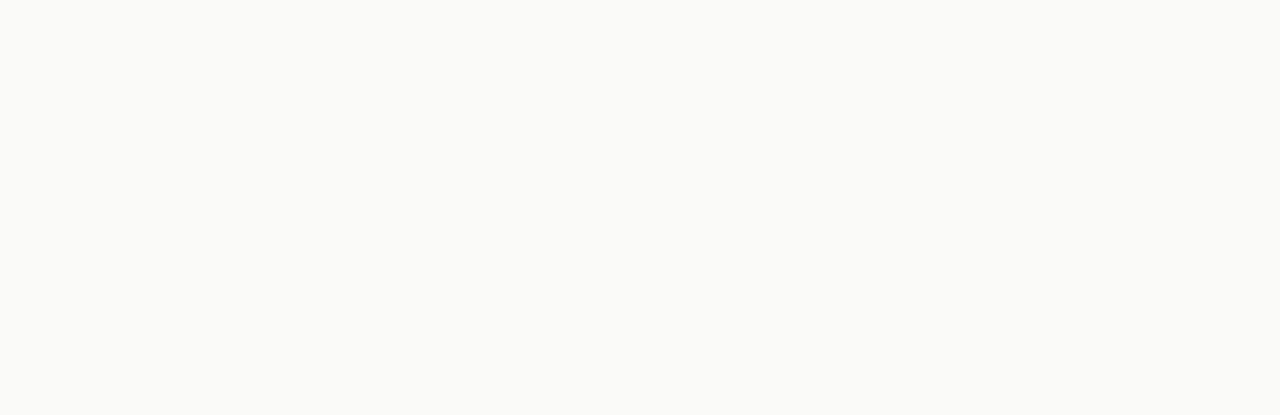
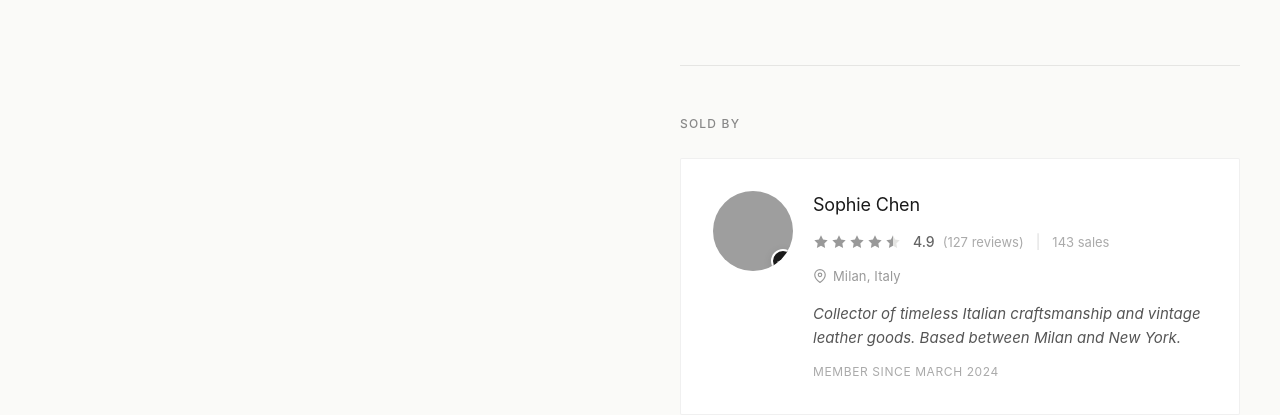
Before and after one commit to noahboekelman/bp-frontend, a Next.js app: page /pieces/vtg-001 in a window 1280 px wide. Shown: the part 1169-1584 px from the top of the page. Before the commit the page ends 1250 px from the top, so only its background shows below. Built offline with nearby package versions, Linux system fonts and the light colour scheme; grey boxes are pictures that could not be loaded.

Commit message:
feat: add seller section to piece client

```diff
--- a/next.config.ts
+++ b/next.config.ts
@@ -3,6 +3,14 @@
 const nextConfig: NextConfig = {
   /* config options here */
   reactCompiler: true,
+  images: {
+    remotePatterns: [
+      {
+        protocol: "https",
+        hostname: "i.pravatar.cc",
+      },
+    ],
+  },
 };
 
 export default nextConfig;
--- a/src/app/pieces/[id]/PieceClient.tsx
+++ b/src/app/pieces/[id]/PieceClient.tsx
@@ -1,16 +1,19 @@
 "use client";
 
 import { useState } from "react";
+import Image from "next/image";
 import { Product } from "@/types/product";
+import { User } from "@/types/user";
 import { useCart } from "@/context/CartContext";
 import ImageGallery from "./ImageGallery";
 import styles from "./page.module.css";
 
 interface PieceClientProps {
   product: Product;
+  seller?: User;
 }
 
-export default function PieceClient({ product }: PieceClientProps) {
+export default function PieceClient({ product, seller }: PieceClientProps) {
   const { addToCart } = useCart();
   const [justAdded, setJustAdded] = useState(false);
 
@@ -18,6 +21,73 @@
     addToCart(product);
     setJustAdded(true);
     setTimeout(() => setJustAdded(false), 2000);
+  };
+
+  const formatMemberSince = (dateString: string) => {
+    const date = new Date(dateString);
+    return date.toLocaleDateString("en-US", { year: "numeric", month: "long" });
+  };
+
+  const renderStars = (rating: number) => {
+    const stars = [];
+    const fullStars = Math.floor(rating);
+    const hasHalfStar = rating % 1 >= 0.5;
+
+    for (let i = 0; i < 5; i++) {
+      if (i < fullStars) {
+        // Full star
+        stars.push(
+          <svg
+            key={i}
+            width="16"
+            height="16"
+            viewBox="0 0 24 24"
+            fill="#999"
+            stroke="none"
+          >
+            <path d="M12 2l3.09 6.26L22 9.27l-5 4.87 1.18 6.88L12 17.77l-6.18 3.25L7 14.14 2 9.27l6.91-1.01L12 2z" />
+          </svg>
+        );
+      } else if (i === fullStars && hasHalfStar) {
+        // Half star
+        stars.push(
+          <svg
+            key={i}
+            width="16"
+            height="16"
+            viewBox="0 0 24 24"
+            fill="none"
+            stroke="none"
+          >
+            <defs>
+              <linearGradient id={`half-${i}`}>
+                <stop offset="50%" stopColor="#999" />
+                <stop offset="50%" stopColor="#e5e5e3" />
+              </linearGradient>
+            </defs>
+            <path
+              d="M12 2l3.09 6.26L22 9.27l-5 4.87 1.18 6.88L12 17.77l-6.18 3.25L7 14.14 2 9.27l6.91-1.01L12 2z"
+              fill={`url(#half-${i})`}
+            />
+          </svg>
+        );
+      } else {
+        // Empty star
+        stars.push(
+          <svg
+            key={i}
+            width="16"
+            height="16"
+            viewBox="0 0 24 24"
+            fill="#e5e5e3"
+            stroke="none"
+          >
+            <path d="M12 2l3.09 6.26L22 9.27l-5 4.87 1.18 6.88L12 17.77l-6.18 3.25L7 14.14 2 9.27l6.91-1.01L12 2z" />
+          </svg>
+        );
+      }
+    }
+    return stars;
   };
 
   return (
@@ -108,6 +178,81 @@
             <p className={styles.stockText}>In stock</p>
           )}
         </div>
+
+        {/* Seller Section */}
+        {seller && (
+          <div className={styles.sellerSection}>
+            <h2 className={styles.sellerTitle}>Sold by</h2>
+            <div className={styles.sellerCard}>
+              <div className={styles.sellerAvatar}>
+                <Image
+                  src={seller.avatar}
+                  alt={seller.name}
+                  fill
+                  sizes="80px"
+                  style={{ objectFit: "cover" }}
+                />
+                {seller.verifiedSeller && (
+                  <div className={styles.verifiedBadge} title="Verified Seller">
+                    <svg
+                      width="16"
+                      height="16"
+                      viewBox="0 0 24 24"
+                      fill="currentColor"
+                    >
+                      <path d="M9 16.17L4.83 12l-1.42 1.41L9 19 21 7l-1.41-1.41L9 16.17z" />
+                    </svg>
+                  </div>
+                )}
+              </div>
+              <div className={styles.sellerInfo}>
+                <h3 className={styles.sellerName}>{seller.name}</h3>
+                {seller.rating && (
+                  <div className={styles.sellerRating}>
+                    <div className={styles.stars}>
+                      {renderStars(seller.rating.average)}
+                    </div>
+                    <span className={styles.ratingText}>
+                      {seller.rating.average.toFixed(1)}
+                    </span>
+                    <span className={styles.ratingCount}>
+                      ({seller.rating.count} {seller.rating.count === 1 ? "review" : "reviews"})
+                    </span>
+                    {seller.totalSales && (
+                      <>
+                        <span className={styles.ratingDivider}>|</span>
+                        <span className={styles.salesCount}>
+                          {seller.totalSales} {seller.totalSales === 1 ? "sale" : "sales"}
+                        </span>
+                      </>
+                    )}
+                  </div>
+                )}
+                {seller.location && (
+                  <p className={styles.sellerLocation}>
+                    <svg
+                      width="14"
+                      height="14"
+                      viewBox="0 0 24 24"
+                      fill="none"
+                      stroke="currentColor"
+                      strokeWidth="2"
+                      style={{ marginRight: "6px" }}
+                    >
+                      <path d="M21 10c0 7-9 13-9 13s-9-6-9-13a9 9 0 0 1 18 0z" />
+                      <circle cx="12" cy="10" r="3" />
+                    </svg>
+                    {seller.location}
+                  </p>
+                )}
+                {seller.bio && <p className={styles.sellerBio}>{seller.bio}</p>}
+                <p className={styles.sellerMember}>
+                  Member since {formatMemberSince(seller.memberSince)}
+                </p>
+              </div>
+            </div>
+          </div>
+        )}
       </div>
     </div>
   );
--- a/src/app/pieces/[id]/page.module.css
+++ b/src/app/pieces/[id]/page.module.css
@@ -185,11 +185,145 @@
 /* Stock */
 .stock {
   text-align: center;
+  margin-bottom: 48px;
 }
 
 .stockText {
   font-size: 0.8rem;
   color: #888;
+  letter-spacing: 0.05em;
+}
+
+/* Seller Section */
+.sellerSection {
+  margin-top: 64px;
+  padding-top: 48px;
+  border-top: 1px solid #e5e5e3;
+}
+
+.sellerTitle {
+  font-size: 0.75rem;
+  font-weight: 500;
+  text-transform: uppercase;
+  letter-spacing: 0.1em;
+  color: #888;
+  margin-bottom: 24px;
+}
+
+.sellerCard {
+  display: flex;
+  gap: 20px;
+  align-items: start;
+  padding: 32px;
+  background: #fff;
+  border: 1px solid rgba(0, 0, 0, 0.06);
+  border-radius: 2px;
+  transition: all 0.3s ease;
+}
+
+.sellerCard:hover {
+  border-color: rgba(0, 0, 0, 0.12);
+  box-shadow: 0 4px 16px rgba(0, 0, 0, 0.04);
+}
+
+.sellerAvatar {
+  position: relative;
+  width: 80px;
+  height: 80px;
+  border-radius: 50%;
+  overflow: hidden;
+  background: #f5f5f5;
+  flex-shrink: 0;
+}
+
+.verifiedBadge {
+  position: absolute;
+  bottom: -2px;
+  right: -2px;
+  width: 24px;
+  height: 24px;
+  background: #1a1a1a;
+  color: #fff;
+  border-radius: 50%;
+  display: flex;
+  align-items: center;
+  justify-content: center;
+  border: 2px solid #fff;
+  box-shadow: 0 2px 8px rgba(0, 0, 0, 0.1);
+}
+
+.sellerInfo {
+  flex: 1;
+  display: flex;
+  flex-direction: column;
+  gap: 8px;
+}
+
+.sellerName {
+  font-size: 1.125rem;
+  font-weight: 400;
+  color: #1a1a1a;
+  margin: 0;
+  letter-spacing: -0.01em;
+}
+
+.sellerRating {
+  display: flex;
+  align-items: center;
+  gap: 8px;
+  margin: 4px 0;
+}
+
+.stars {
+  display: flex;
+  gap: 2px;
+}
+
+.ratingText {
+  font-size: 0.875rem;
+  color: #666;
+  font-weight: 500;
+  margin-left: 4px;
+}
+
+.ratingCount {
+  font-size: 0.8125rem;
+  color: #aaa;
+}
+
+.ratingDivider {
+  font-size: 0.875rem;
+  color: #ddd;
+  margin: 0 4px;
+}
+
+.salesCount {
+  font-size: 0.8125rem;
+  color: #aaa;
+}
+
+.sellerLocation {
+  font-size: 0.8125rem;
+  color: #999;
+  margin: 0;
+  display: flex;
+  align-items: center;
+  letter-spacing: 0.01em;
+}
+
+.sellerBio {
+  font-size: 0.9375rem;
+  line-height: 1.6;
+  color: #555;
+  margin: 8px 0 0 0;
+  font-style: italic;
+}
+
+.sellerMember {
+  font-size: 0.75rem;
+  color: #aaa;
+  margin: 4px 0 0 0;
+  text-transform: uppercase;
   letter-spacing: 0.05em;
 }
 
@@ -229,6 +363,10 @@
   .metaValue {
     max-width: 70%;
   }
+
+  .sellerCard {
+    padding: 24px;
+  }
 }
 
 @media (max-width: 640px) {
@@ -259,4 +397,29 @@
     max-width: 100%;
     text-align: left;
   }
+
+  .sellerSection {
+    margin-top: 48px;
+    padding-top: 40px;
+  }
+
+  .sellerCard {
+    flex-direction: column;
+    align-items: center;
+    text-align: center;
+    padding: 24px 20px;
+  }
+
+  .sellerAvatar {
+    width: 72px;
+    height: 72px;
+  }
+
+  .sellerRating {
+    justify-content: center;
+  }
+
+  .sellerLocation {
+    justify-content: center;
+  }
 }
--- a/src/app/pieces/[id]/page.tsx
+++ b/src/app/pieces/[id]/page.tsx
@@ -1,5 +1,6 @@
 import { notFound } from "next/navigation";
 import { getProductById } from "@/data/products";
+import { getUserById } from "@/data/users";
 import styles from "./page.module.css";
 import PieceClient from "./PieceClient";
 
@@ -17,10 +18,12 @@
     notFound();
   }
 
+  const seller = await getUserById(product.sellerId);
+
   return (
     <div className={styles.page}>
       <main className={styles.main}>
-        <PieceClient product={product} />
+        <PieceClient product={product} seller={seller} />
       </main>
     </div>
   );
--- a/src/data/products.ts
+++ b/src/data/products.ts
@@ -13,6 +13,7 @@
     images: ["/piece_1.png", "/piece_2.png","/piece_2.png","/piece_2.png","/piece_2.png","/piece_2.png","/piece_2.png","/piece_2.png","/piece_2.png","/piece_2.png"],
     featured: true,
     stock: 1,
+    sellerId: "user-001",
     dimensions: {
       width: 38,
       height: 30,
@@ -37,6 +38,7 @@
     images: ["/piece_2.png", "/piece_3.png"],
     featured: true,
     stock: 1,
+    sellerId: "user-002",
     dimensions: {
       width: 52,
       height: 68,
@@ -60,6 +62,7 @@
     images: ["/piece_3.png", "/piece_4.png"],
     featured: true,
     stock: 1,
+    sellerId: "user-003",
     dimensions: {
       width: 54,
       height: 110,
@@ -83,6 +86,7 @@
     images: ["/piece_4.png", "/piece_5.png"],
     featured: true,
     stock: 1,
+    sellerId: "user-004",
     dimensions: {
       width: 10,
       height: 15,
--- /dev/null
+++ b/src/data/users.ts
@@ -0,0 +1,70 @@
+import { User } from "@/types/user";
+
+export const users: User[] = [
+  {
+    id: "user-001",
+    name: "Sophie Chen",
+    avatar: "https://i.pravatar.cc/150?img=5",
+    bio: "Collector of timeless Italian craftsmanship and vintage leather goods. Based between Milan and New York.",
+    location: "Milan, Italy",
+    memberSince: "2024-03-15",
+    verifiedSeller: true,
+    rating: {
+      average: 4.9,
+      count: 127,
+    },
+    totalSales: 143,
+  },
+  {
+    id: "user-002",
+    name: "Lars Bergström",
+    avatar: "https://i.pravatar.cc/150?img=12",
+    bio: "Scandinavian minimalist with a passion for heritage knitwear and Italian cashmere.",
+    location: "Stockholm, Sweden",
+    memberSince: "2024-06-20",
+    verifiedSeller: true,
+    rating: {
+      average: 4.8,
+      count: 93,
+    },
+    totalSales: 108,
+  },
+  {
+    id: "user-003",
+    name: "Emma Sinclair",
+    avatar: "https://i.pravatar.cc/150?img=9",
+    bio: "Curator of British heritage pieces. Specializing in vintage Burberry and Aquascutum outerwear.",
+    location: "London, UK",
+    memberSince: "2023-11-08",
+    verifiedSeller: true,
+    rating: {
+      average: 5.0,
+      count: 156,
+    },
+    totalSales: 182,
+  },
+  {
+    id: "user-004",
+    name: "James Morrison",
+    avatar: "https://i.pravatar.cc/150?img=15",
+    bio: "Connoisseur of English footwear. Church's, Crockett & Jones, and vintage finds from Northampton.",
+    location: "Edinburgh, UK",
+    memberSince: "2024-01-12",
+    verifiedSeller: true,
+    rating: {
+      average: 4.7,
+      count: 84,
+    },
+    totalSales: 97,
+  },
+];
+
+// Helper function to get user by ID
+export async function getUserById(id: string): Promise<User | undefined> {
+  return users.find((user) => user.id === id);
+}
+
+// Helper function to get all users
+export async function getAllUsers(): Promise<User[]> {
+  return users;
+}
--- a/src/types/product.ts
+++ b/src/types/product.ts
@@ -22,6 +22,7 @@
   images: string[];
   featured: boolean;
   stock: number;
+  sellerId: string;
   dimensions?: {
     width?: number;
     height?: number;
--- /dev/null
+++ b/src/types/user.ts
@@ -0,0 +1,14 @@
+export interface User {
+  id: string;
+  name: string;
+  avatar: string;
+  bio?: string;
+  location?: string;
+  memberSince: string;
+  verifiedSeller: boolean;
+  rating?: {
+    average: number;
+    count: number;
+  };
+  totalSales?: number;
+}
```
